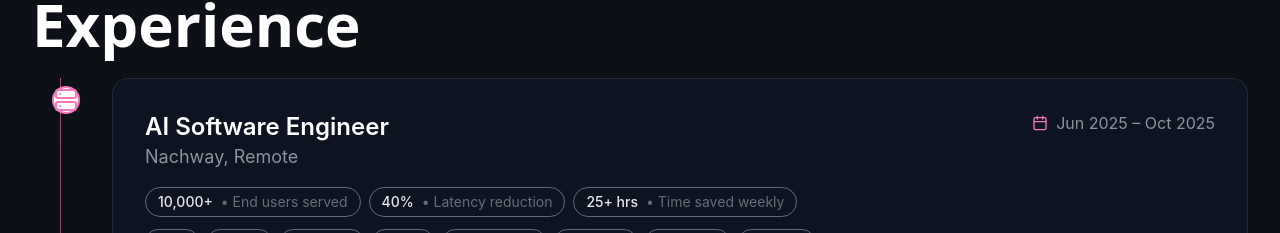
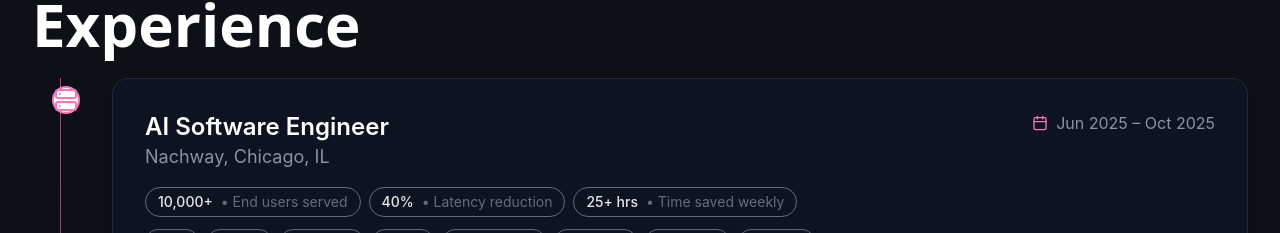
Before and after one commit to Parth-09/portfolio, a React (Vite) app: page / in a window 1280 px wide. Shown: the part 2160-2393 px from the top of the page. Built offline with nearby package versions, Linux system fonts and the light colour scheme.

Commit message:
Improvements

```diff
--- a/src/sections/Experience.jsx
+++ b/src/sections/Experience.jsx
@@ -23,7 +23,7 @@ const EXPERIENCES = [
   {
     icon: <FiServer className="text-accent" size={24} />,
     role: "AI Software Engineer",
-    company: "Nachway, Remote",
+    company: "Nachway, Chicago, IL",
     period: "Jun 2025 – Oct 2025",  // Adjust dates as needed
     kpis: [
       { label: "End users served", value: "10,000+" },
```
